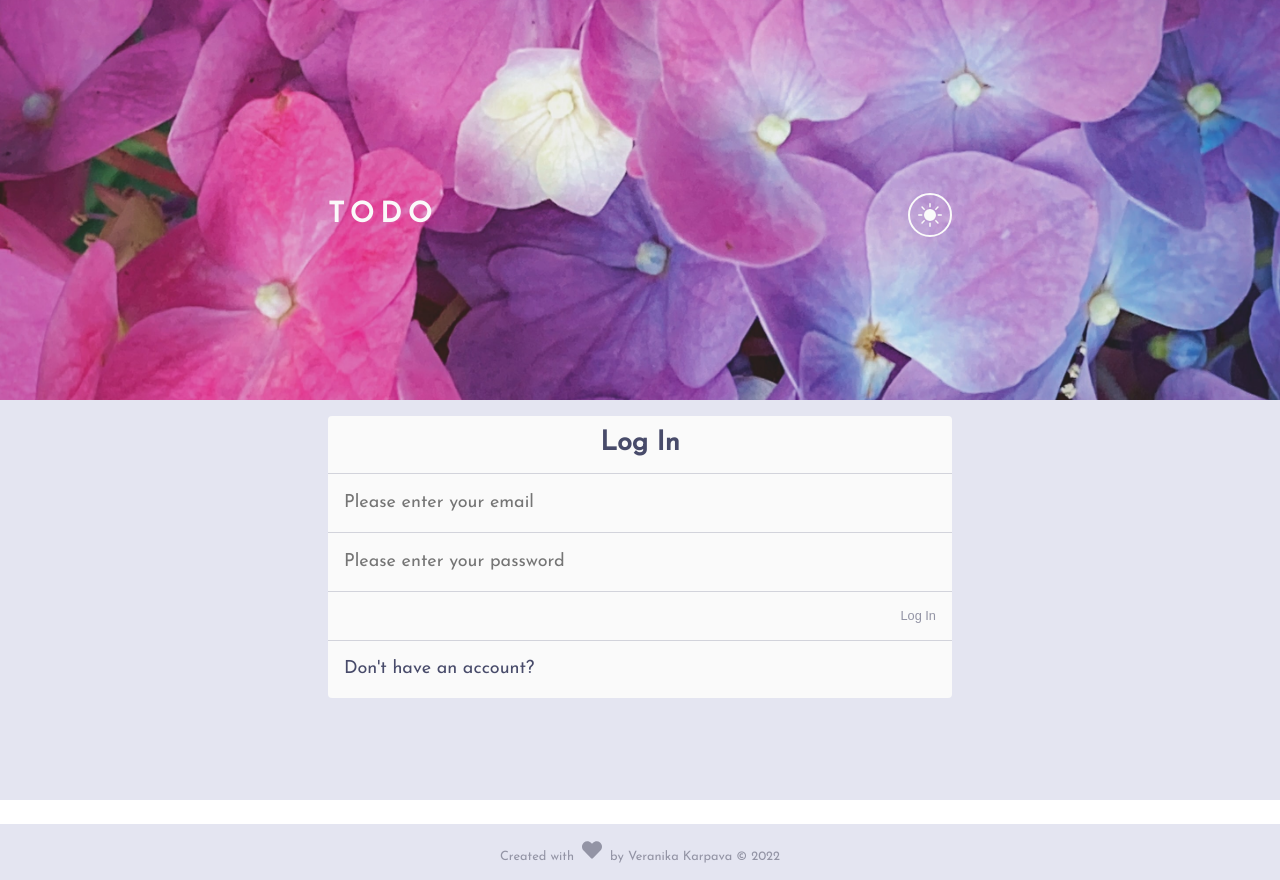
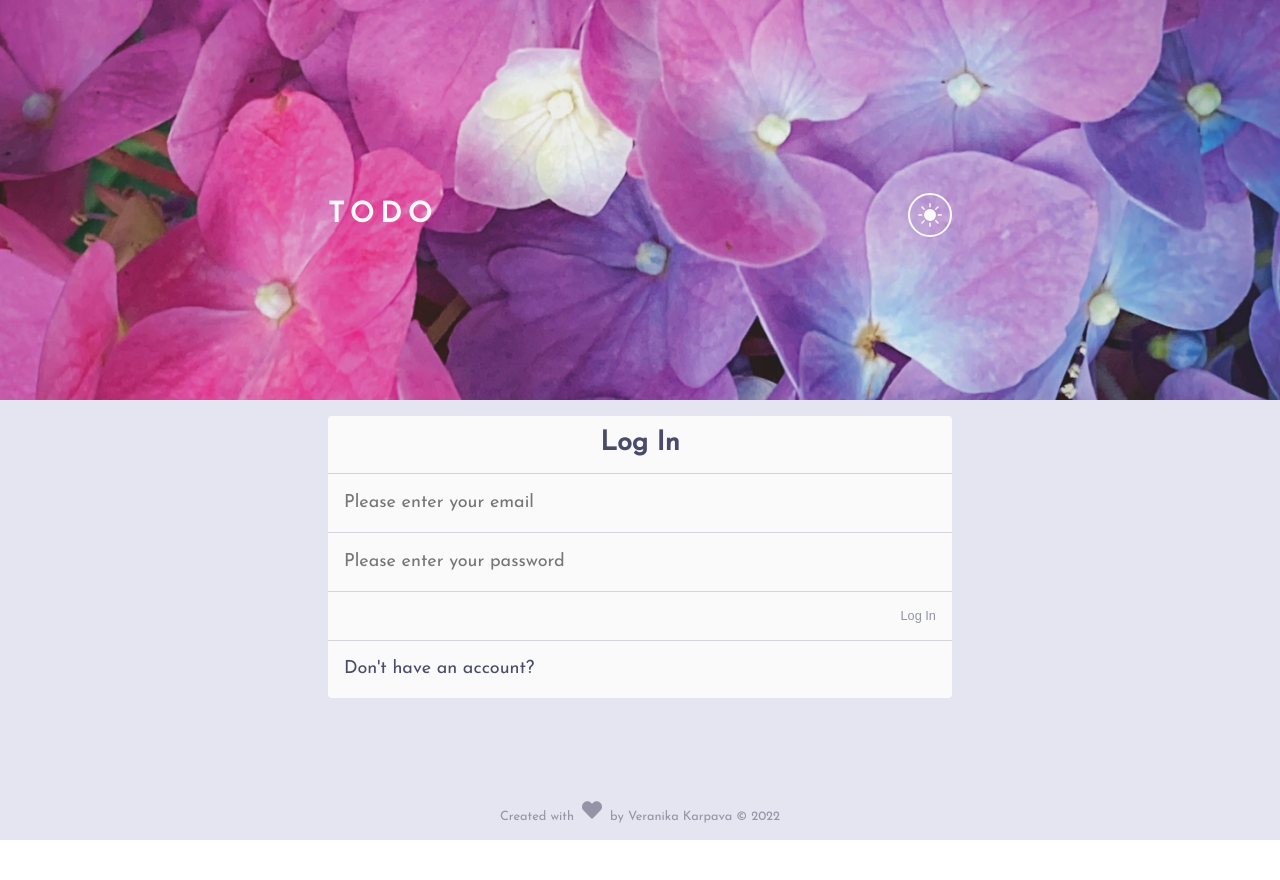
Before and after one commit to veranika-karpava/to-do-flowers-app, a React (Create React App) app in the folder client/: page / in a window 1280 px wide. After the commit the page ends 840 px from the top, so only its background shows below. Built offline with nearby package versions, Linux system fonts and the light colour scheme; no server answers.

Commit message:
Update style in footer

```diff
--- a/client/src/components/Footer/Footer.scss
+++ b/client/src/components/Footer/Footer.scss
@@ -5,7 +5,7 @@
 .footer {
     width: 100%;
     position: absolute;
-    bottom: -10%;
+    bottom: -5%;
     padding: 1rem;
     @include font-stack-footer;
     background-color: $bg-main-light;
```
